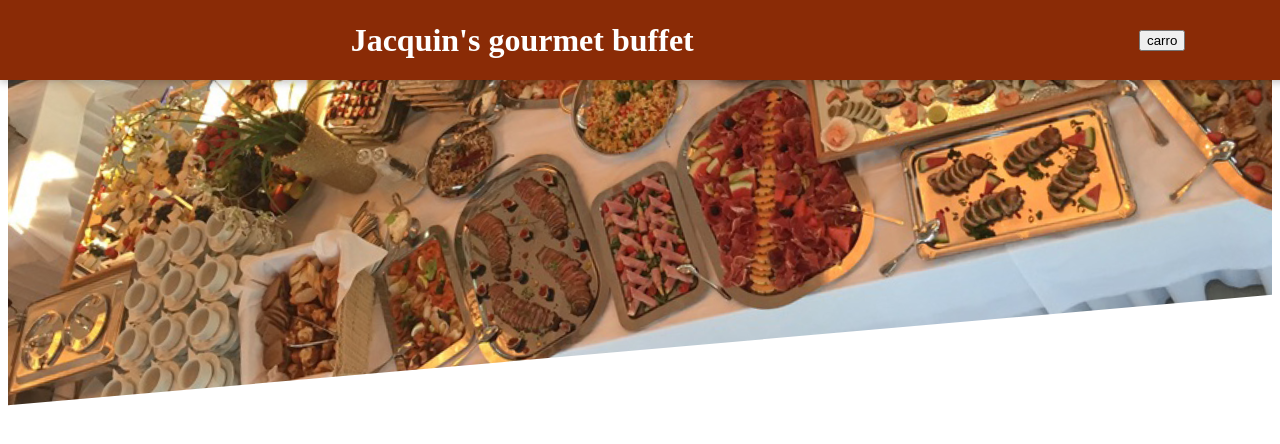
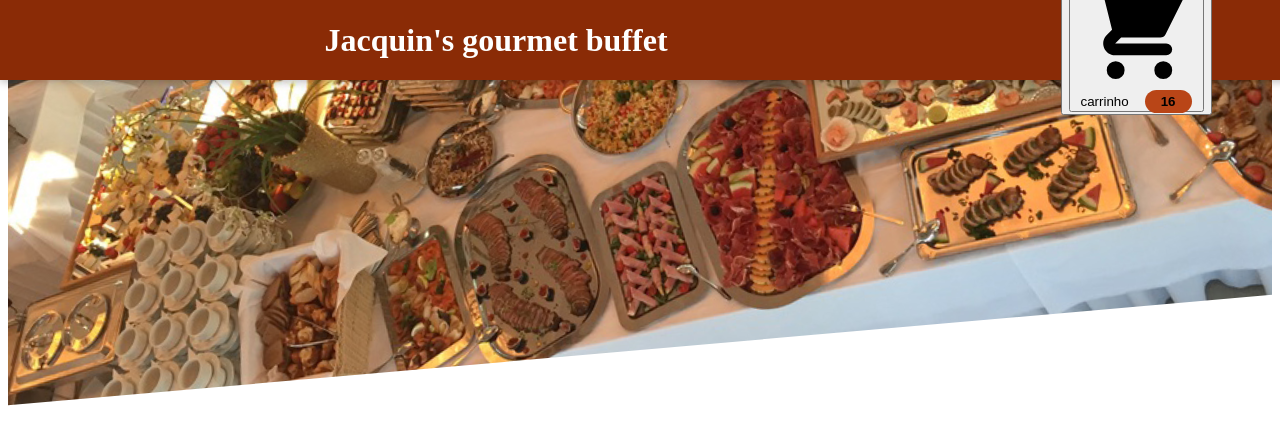
Before and after one commit to Galogico/RestauranteJacquin2, a React (Create React App) app: page / in a window 1280 px wide. Shown: the top 444 px of the page. Built offline with nearby package versions, Linux system fonts and the light colour scheme.

Commit message:
adicionando o css do icone

```diff
--- a/src/components/Layout/Header.js
+++ b/src/components/Layout/Header.js
@@ -1,5 +1,6 @@
 import pratos from '../../Assets/meals.jpg'
 import classes from './Header.module.css'
+import HeaderCartButton from './HeaderCartButton'
 
 
 const Header = props =>{
@@ -10,7 +11,7 @@
                     Jacquin's gourmet buffet
                 </h1>
                 <button>
-                    carro
+                    <HeaderCartButton/>
                 </button>
             </header>
             <div className={classes['main-image']}>
--- a/src/components/Layout/HeaderCartButton.js
+++ b/src/components/Layout/HeaderCartButton.js
@@ -1,15 +1,17 @@
 import CartIcon from "../Cart/cartIcon"
 
-const headerCartButton = props =>{
-    import classes from './HeaderCartButton.module.css'
+import classes from './HeaderCartButton.module.css'
+const HeaderCartButton = props =>{
     return(
         <>
-            <button>
-                <span><CartIcon/></span>
+            <button classname={classes.button}>
+                <span className={classes.icon}><CartIcon/></span>
                 <span>carrinho</span>
-                <span>16</span>
+                <span className={classes.badge}>16</span>
             </button>
         </>
 
     )
 }
+
+export default HeaderCartButton
--- a/src/components/Layout/HeaderCartButton.module.css
+++ b/src/components/Layout/HeaderCartButton.module.css
@@ -0,0 +1,31 @@
+.button{
+    cursor: ;
+    font: inherit;
+    border: none;
+    background-color: #4d1601;
+    color:white;
+    padding:0.75rem 3rem;
+    display: flex;
+    justify-content: space-around;
+    border-radius: 25px;
+    font-weight: bold;
+}
+
+.button:hover,
+.button:active{
+background-color: #2c0d00;
+}
+
+.icon{
+    width: 1.35rem;
+    height: 1.35rem;
+    margin-right: 0.5rem;
+}
+
+.badge{
+    background-color:  #b94517;
+    padding: 0.25rem 1rem;
+    border-radius: 25px;
+    margin-left: 1rem;
+    font-weight: bold;
+}
```
